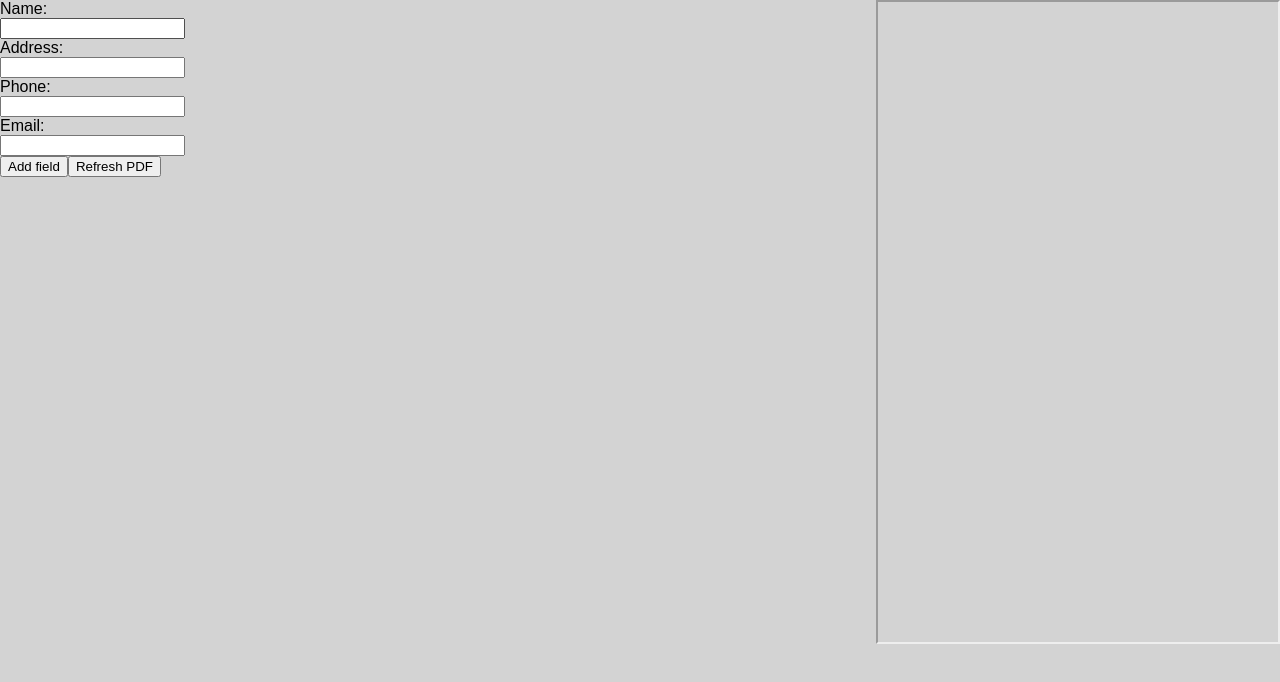
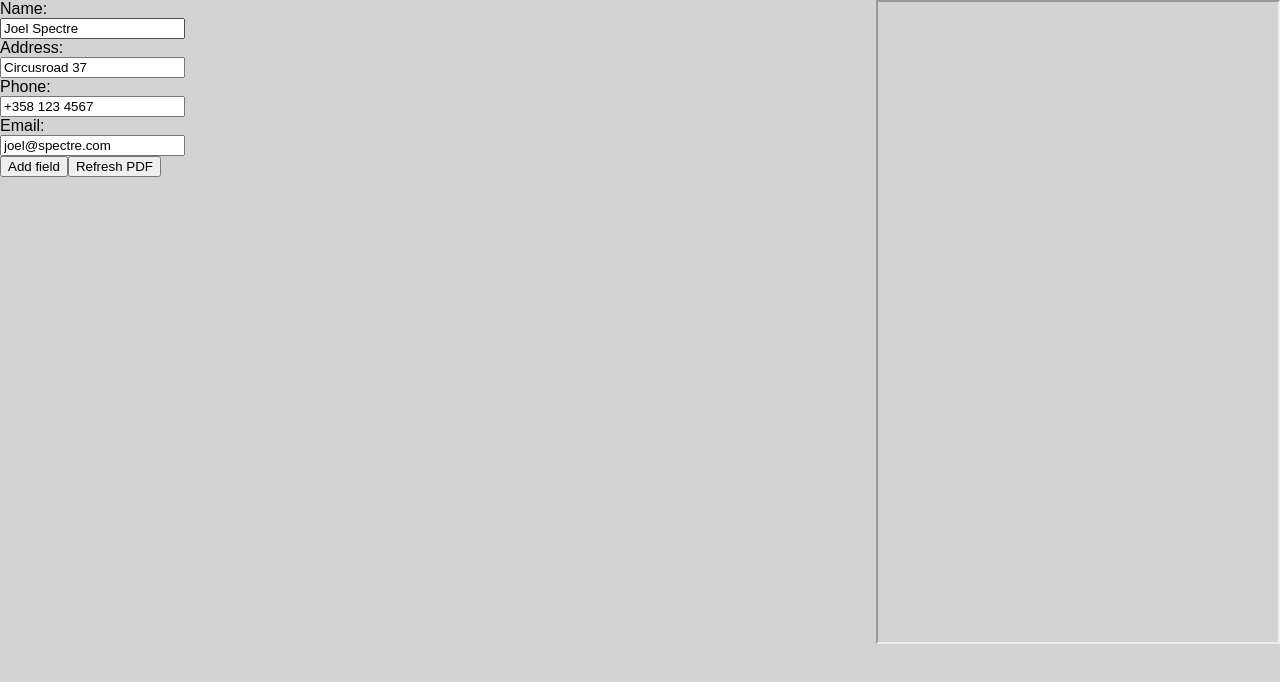
Before and after one commit to miolfo/cv-generator, a React (Create React App) app: page / in a window 1280 px wide. Shown: the top 682 px of the page. Built offline with nearby package versions, Linux system fonts and the light colour scheme.

Commit message:
Added default values for fields

```diff
--- a/src/App.js
+++ b/src/App.js
@@ -10,10 +10,10 @@ class App extends Component {
     super();
     this.state = {
       pdf: "",
-      name: "",
-      address: "",
-      phone: "",
-      email: "",
+      name: "Joel Spectre",
+      address: "Circusroad 37",
+      phone: "+358 123 4567",
+      email: "joel@spectre.com",
       largeFields: []
     }
 
@@ -52,7 +52,11 @@ class App extends Component {
           largeFields={this.state.largeFields}
           addLargeField={this.addLargeField}
           deleteLargeField={this.deleteLargeField}
-          largeFieldChanged={this.largeFieldChanged}/>
+          largeFieldChanged={this.largeFieldChanged}
+          userName={this.state.name}
+          userAddress={this.state.address}
+          userPhone={this.state.phone}
+          userEmail={this.state.email}/>
         </div>
         <PdfPreview pdf={this.state.pdf}/>
       </div>
@@ -71,8 +75,8 @@ class App extends Component {
   addLargeField(){
     const largeFields = this.state.largeFields;
     largeFields.push({
-      header: "",
-      text: ""
+      header: "Sample header text",
+      text: Util.loremIpsum
     });
     this.setState({
       largeFields: largeFields
@@ -127,7 +131,8 @@ class PdfForm extends Component{
     });
     return(
       <div>
-        <UserInfoForm userInfoChanged={this.props.userInfoChanged}/>
+        <UserInfoForm userInfoChanged={this.props.userInfoChanged} userName={this.props.userName}
+        userAddress={this.props.userAddress} userPhone={this.props.userPhone} userEmail={this.props.userEmail}/>
         {largeFields}
         <button type="button" onClick={this.props.addLargeField}>Add field</button>
         <button type="button" onClick={this.props.refreshPdf}>Refresh PDF</button>
@@ -170,19 +175,19 @@ class UserInfoForm extends Component{
       <form>
         <label>
           Name:
-          <input type="text" name="name" className="default-text-input" onChange={this.props.userInfoChanged}/>
+          <input type="text" name="name" value={this.props.userName} className="default-text-input" onChange={this.props.userInfoChanged}/>
         </label>
         <label>
           Address:
-          <input type="text" name="address" className="default-text-input" onChange={this.props.userInfoChanged}/>
+          <input type="text" name="address" value={this.props.userAddress} className="default-text-input" onChange={this.props.userInfoChanged}/>
         </label>
         <label>
           Phone:
-          <input type="text" name="phone" className="default-text-input" onChange={this.props.userInfoChanged}/>
+          <input type="text" name="phone" value={this.props.userPhone} className="default-text-input" onChange={this.props.userInfoChanged}/>
         </label>
         <label>
           Email:
-          <input type="email" name="email" className="default-text-input" onChange={this.props.userInfoChanged}/>
+          <input type="email" name="email" value={this.props.userEmail} className="default-text-input" onChange={this.props.userInfoChanged}/>
         </label>
       </form>
     );
@@ -202,4 +207,6 @@ class PdfPreview extends Component{
   }
 }
 
+//Create dummydata
+
 export default App;
--- a/src/Util.js
+++ b/src/Util.js
@@ -9,7 +9,9 @@ const Util = {
         if(item.length === 2) return item;
         else if(item.length === 1) return "0" + item;
         else throw "Invalid date for padding!";
-    }
+    },
+
+    loremIpsum: "Lorem ipsum dolor sit amet, consectetur adipiscing elit. Proin eget dapibus diam. Duis dictum, quam sed dictum aliquet, dolor felis ornare mauris, ut ultricies nulla velit eu tortor. Praesent fringilla consectetur laoreet. Sed pharetra massa ullamcorper nisi sollicitudin, at lobortis metus venenatis. Sed et urna volutpat, commodo purus sit amet, ullamcorper lectus. Etiam lacus tortor, consequat sed lectus et, elementum dictum odio. Nam tempor orci vel rhoncus ultricies."
 }
 
 export default Util;
```
